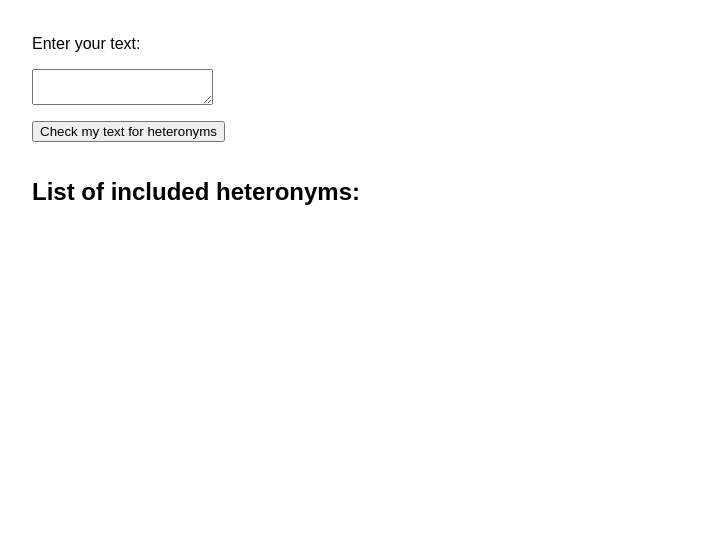
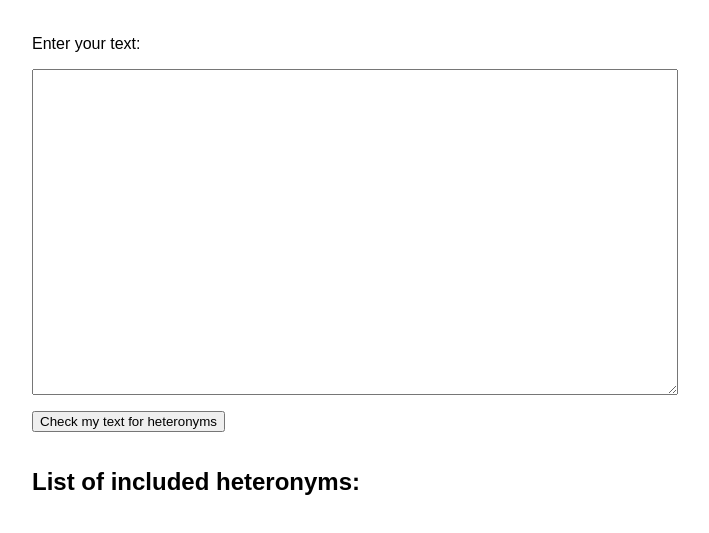
Before and after one commit to jdmghost/heteronym-checker, a plain HTML site: page index.html in a window 1280 px wide. Shown: the part 69-602 px from the top of the page, without its empty margins (288-997 px from the left). Drawn offline with Linux system fonts and the light colour scheme.

Commit message:
Style textarea to be larger

```diff
--- a/style.css
+++ b/style.css
@@ -11,3 +11,8 @@ main {
     max-width: 40em;
     margin: 0 auto;
 }
+
+textarea {
+    width: 80ch;
+    height: 20rem;
+}
```
